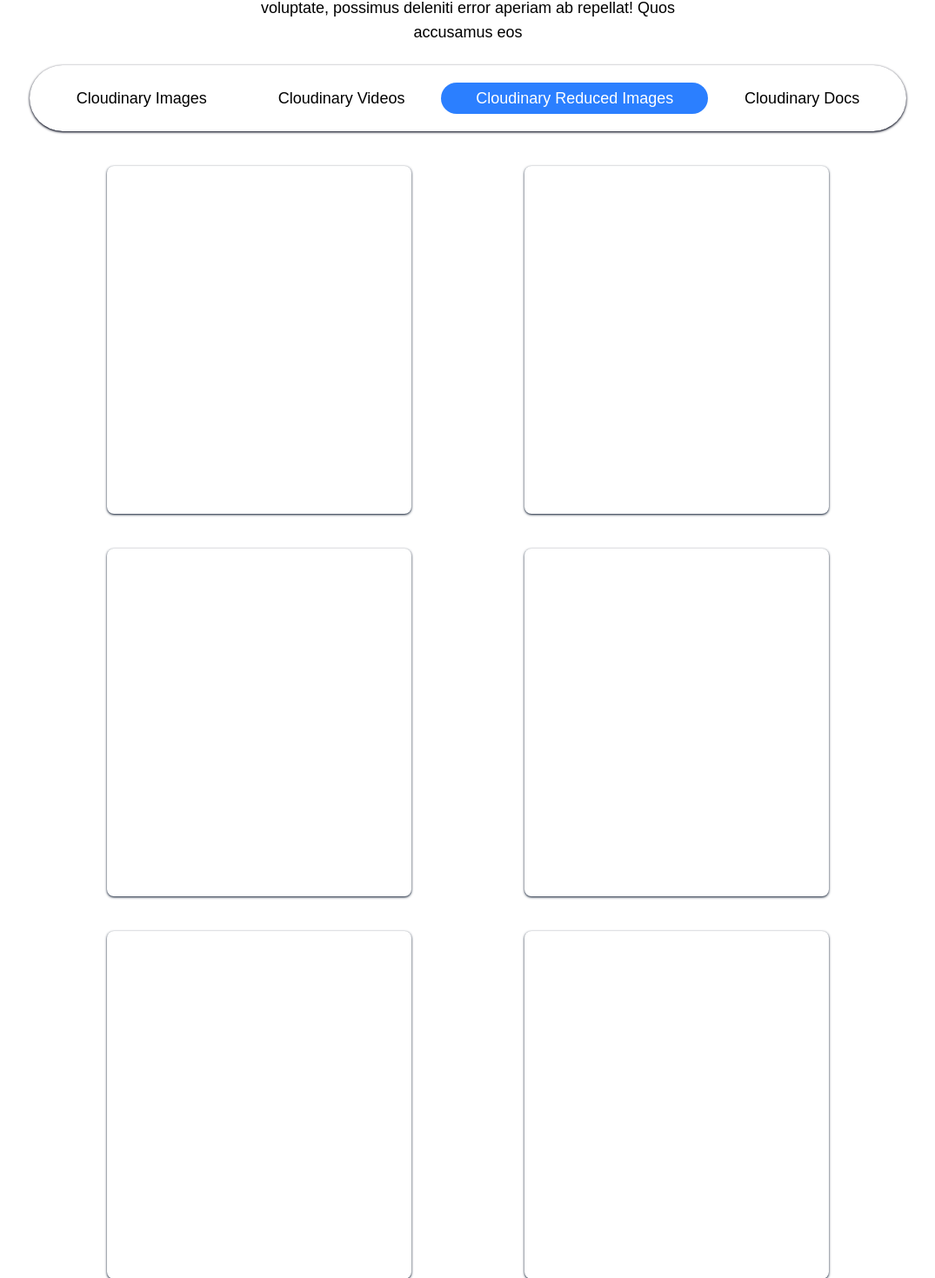
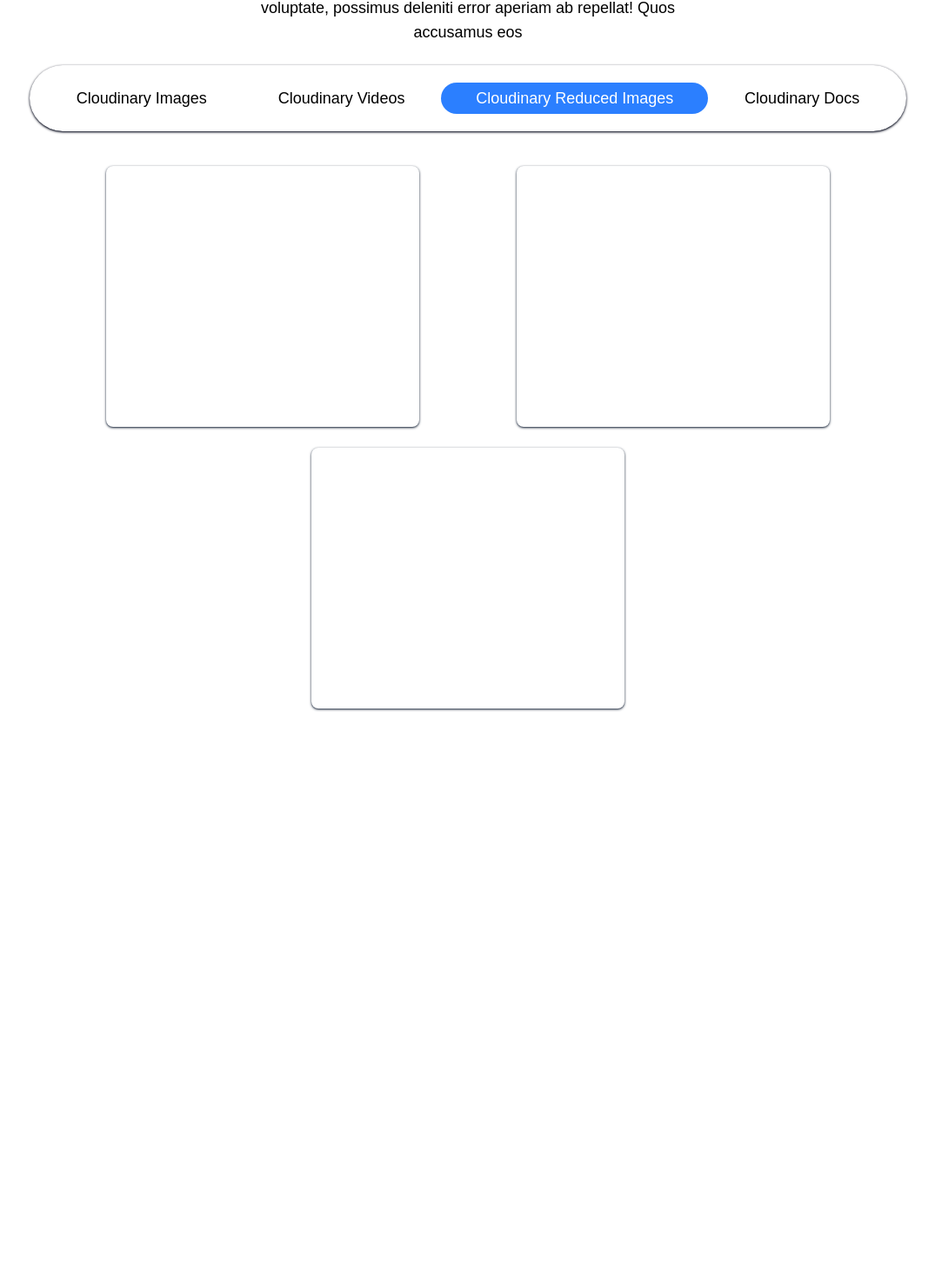
Before and after one commit to Hilal-11/Backend-Development-and-Databases, a React (Vite) app in the folder Media Upload App/Frontend/: page /mediaUploadCloud/imageReducerUploadCloudinary in a window 1280 px wide. Shown: the part 345-1815 px from the top of the page at 87% size, without its empty margins (102-1177 px from the left). After the commit the page ends 1168 px from the top, so only its background shows below. Built offline with nearby package versions, Linux system fonts and the light colour scheme.

Commit message:
frontend done

```diff
--- a/Media Upload App/Frontend/src/NestedRoutes/ImageReducerUploadCloudinary.jsx
+++ b/Media Upload App/Frontend/src/NestedRoutes/ImageReducerUploadCloudinary.jsx
@@ -2,13 +2,10 @@ import React from 'react'
 
 function ImageReducerUploadCloudinary() {
   return (
-        <div className='w-full h-[600px] flex flex-wrap justify-evenly gap-10'>
-      <div className='w-[350px] h-[400px] rounded-lg bg-white shadow-sm shadow-slate-800 cursor-pointer'></div>
-      <div className='w-[350px] h-[400px] rounded-lg bg-white shadow-sm shadow-slate-800 cursor-pointer'></div>
-      <div className='w-[350px] h-[400px] rounded-lg bg-white shadow-sm shadow-slate-800 cursor-pointer'></div>
-      <div className='w-[350px] h-[400px] rounded-lg bg-white shadow-sm shadow-slate-800 cursor-pointer'></div>
-      <div className='w-[350px] h-[400px] rounded-lg bg-white shadow-sm shadow-slate-800 cursor-pointer'></div>
-      <div className='w-[350px] h-[400px] rounded-lg bg-white shadow-sm shadow-slate-800 cursor-pointer'></div>
+<div className='grid grid-cols-2 gap-3 w-full lg:flex lg:flex-wrap justify-evenly lg:gap-6'>
+      <div className='lg:w-[360px] lg:h-[300px] rounded-lg bg-white shadow-sm shadow-slate-800 cursor-pointer'></div>
+      <div className='lg:w-[360px] lg:h-[300px] rounded-lg bg-white shadow-sm shadow-slate-800 cursor-pointer'></div>
+      <div className='lg:w-[360px] lg:h-[300px] rounded-lg bg-white shadow-sm shadow-slate-800 cursor-pointer'></div>
     </div>
   )
 }
```
